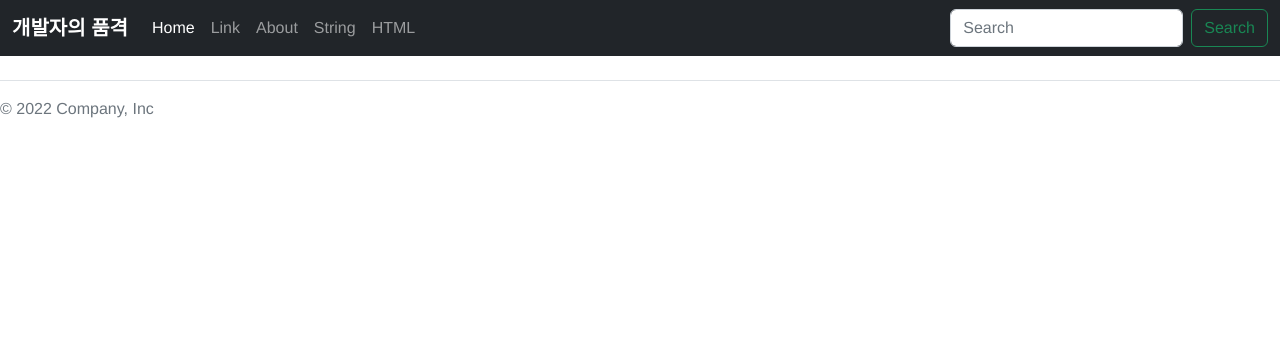
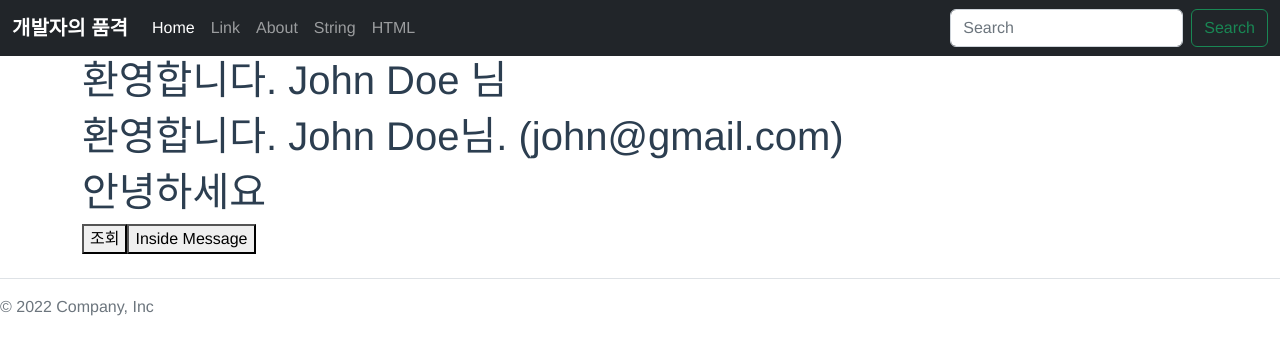
Before and after one commit to joonsmoons/thegreat-bootcamp, a Vue app in the folder 04_vue/project/: page /advanced/plugin in a window 1280 px wide. Shown: the top 354 px of the page. Built offline with nearby package versions, Linux system fonts and the light colour scheme.

Commit message:
[add] i18n plugin

```diff
--- /dev/null
+++ b/04_vue/project/src/i18n/en.js
@@ -0,0 +1,10 @@
+const i18nEN = {
+  hi: 'Hello',
+  search: 'Search',
+  save: 'Save',
+  welcome: 'Welcome. John nim.',
+  welcome1: 'Welcome.',
+  welcome2: 'nim'
+}
+
+export default i18nEN
--- /dev/null
+++ b/04_vue/project/src/i18n/ko.js
@@ -0,0 +1,13 @@
+const i18nEN = {
+  hi: '안녕하세요',
+  search: '조회',
+  save: '저장',
+  welcome: '환영합니다. {name}님. ({email})',
+  welcome1: '환영합니다.',
+  welcome2: '님',
+  parent: {
+    message: 'Inside Message'
+  }
+}
+
+export default i18nEN
--- a/04_vue/project/src/main.js
+++ b/04_vue/project/src/main.js
@@ -4,14 +4,20 @@
 import store from './store'
 import PageTitle from './components/fragment/PageTitle.vue'
 import mixin from './mixins'
+import i18nPlugin from './plugins/i18n'
+import en from './i18n/en'
+import ko from './i18n/ko'
 import 'bootstrap/dist/css/bootstrap.min.css'
 import 'bootstrap/dist/js/bootstrap.min.js'
 
+const i18nStrings = { en, ko }
+console.log(i18nStrings)
 const app = createApp(App)
 app.use(store)
 app.use(router)
 app.mixin(mixin)
 app.component('page-title', PageTitle)
+app.use(i18nPlugin, i18nStrings)
 
 app.directive('focus', {
   mounted(el, binding) {
--- /dev/null
+++ b/04_vue/project/src/plugins/i18n.js
@@ -0,0 +1,16 @@
+/* eslint-disable */
+export default {
+  install: (app, options) => {
+    app.config.globalProperties.$translate = (key, params = {}) =>
+      key
+        .split('.')
+        .reduce((o, i) => {
+          if (o) return o[i]
+        }, options)
+        .replace(/{\w+}/g, (match) => params[match.slice(1, -1)])
+    // {
+    //   const split_str = key.split('.')
+    //   return options[split_str[0]][split_str[1]]
+    // }
+  }
+}
--- a/04_vue/project/src/router/index.js
+++ b/04_vue/project/src/router/index.js
@@ -223,6 +223,14 @@
       import(
         /* webpackChunkName: "advanced", webpackPrefetch:true */ '../views/5_advanced/MixinView.vue'
       )
+  },
+  {
+    path: '/advanced/plugin',
+    name: 'PluginView',
+    component: () =>
+      import(
+        /* webpackChunkName: "advanced", webpackPrefetch:true */ '../views/5_advanced/PluginView.vue'
+      )
   }
 ]
 
--- /dev/null
+++ b/04_vue/project/src/views/5_advanced/PluginView.vue
@@ -0,0 +1,36 @@
+<template>
+  <div>
+    <h1>
+      {{ $translate(`${userInfo.lang}.welcome1`) }}
+      {{ userInfo.name }}
+      {{ $translate(`${userInfo.lang}.welcome2`) }}
+    </h1>
+    <h1>
+      {{ $translate(`${userInfo.lang}.welcome`, userInfo) }}
+    </h1>
+    <h1>{{ $translate(`${userInfo.lang}.hi`) }}</h1>
+    <!-- <h1>{{ $translate('ko.hi') }}</h1>
+    <button>{{ $translate('en.search') }}</button> -->
+    <button>{{ $translate(`${userInfo.lang}.search`) }}</button>
+    <button>{{ $translate(`${userInfo.lang}.parent.message`) }}</button>
+  </div>
+</template>
+<script>
+export default {
+  components: {},
+  data() {
+    return {
+      userInfo: {
+        name: 'John Doe',
+        email: 'john@gmail.com',
+        lang: 'ko'
+      }
+    }
+  },
+  setup() {},
+  created() {},
+  mounted() {},
+  unmounted() {},
+  methods: {}
+}
+</script>
```
